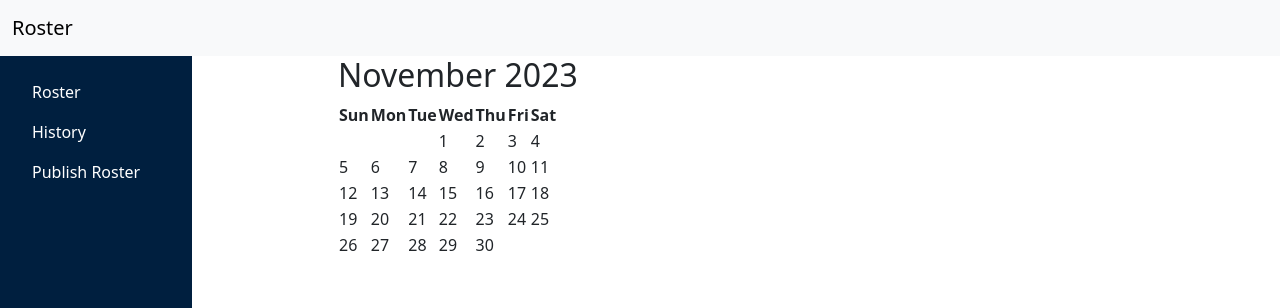
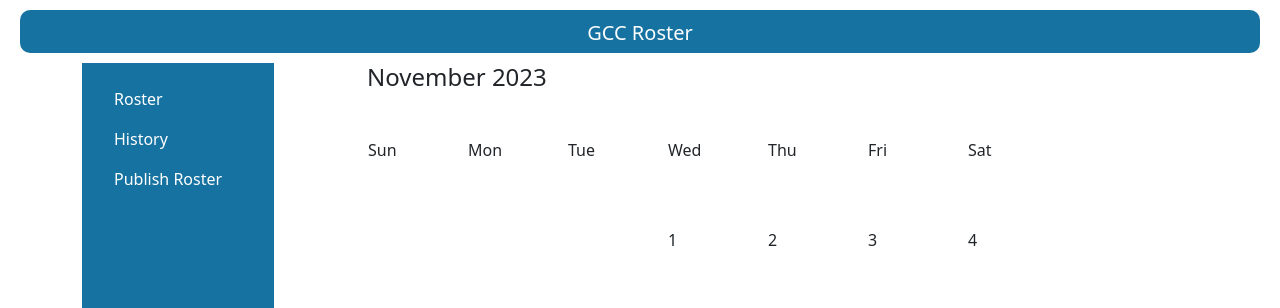
Before and after one commit to inshal-dev/roster-gcc, an Angular app: page / in a window 1280 px wide. Both pictures are taken after a click on the button "Login". Shown: the top 308 px of the page. Built offline with nearby package versions, Linux system fonts and the light colour scheme.

Commit message:
UI fix up

```diff
--- a/src/app/components/calendar/calendar.component.html
+++ b/src/app/components/calendar/calendar.component.html
@@ -1,14 +1,14 @@
 <div>
     <!-- <button (click)="previousMonth()">Previous Month</button> -->
-    <h2>{{ currentDate.format('MMMM YYYY') }}</h2>
+    <h2 class="month-font">{{ currentDate.format('MMMM YYYY') }}</h2>
     <!-- <button (click)="nextMonth()">Next Month</button> -->
   </div>
 
   <table>
     <tr>
-      <th *ngFor="let day of weekdays">{{ day }}</th>
+      <th class="table-head" *ngFor="let day of weekdays">{{ day }}</th>
     </tr>
-    <tr *ngFor="let week of getDaysInMonth() | daysFormatter: 7">
+    <tr class="table-row" *ngFor="let week of getDaysInMonth() | daysFormatter: 7">
       <td *ngFor="let day of week">
         <div *ngIf="day">
           {{ day.dayNumber }}
--- a/src/app/components/calendar/calendar.component.scss
+++ b/src/app/components/calendar/calendar.component.scss
@@ -0,0 +1,13 @@
+.table-head{
+  width: 100px;
+  height: 100px;
+  font-weight: 400;
+}
+.table-row{
+  height: 80px;
+}
+
+.month-font{
+  font-size: 24px;
+  font-weight: 400;
+}
--- a/src/app/components/dashboard/dashboard.component.html
+++ b/src/app/components/dashboard/dashboard.component.html
@@ -1,3 +1,4 @@
-<div class="container">
-    <app-calendar>ß</app-calendar>
-</div>
+
+    <section>
+      <app-calendar> </app-calendar>
+    </section>
--- a/src/app/components/head-nav/head-nav.component.html
+++ b/src/app/components/head-nav/head-nav.component.html
@@ -1,5 +1,5 @@
-<nav class="navbar bg-body-tertiary">
-    <div class="container-fluid">
-      <a class="navbar-brand" href="#">Roster</a>
+<nav class="navbar">
+    <div class="container d-flex justify-content-center align-conten-center">
+      <a class="navbar-brand text-white s" href="#" >GCC Roster</a>
     </div>
   </nav>
--- a/src/app/components/head-nav/head-nav.component.scss
+++ b/src/app/components/head-nav/head-nav.component.scss
@@ -0,0 +1,11 @@
+.navbar{
+  margin: 10px auto;
+  width: 1240px;
+  height: 43px;
+  border-radius: 10px;
+  background-color: #1572A1;
+}
+a{
+margin: 0;
+padding: 0;
+}
--- a/src/app/components/home/home.component.html
+++ b/src/app/components/home/home.component.html
@@ -1,9 +1,8 @@
 <app-head-nav></app-head-nav>
-
-@if(userState==true){
+<div class="container">
+  @if(userState){
     <app-login (authState)="LogIn($event)"></app-login>
   }@else{
-  <div class="  content">
       <div class="row">
         <div class="col-3">
           <app-side-nav></app-side-nav>
@@ -12,6 +11,5 @@
           <app-dashboard></app-dashboard>
         </div>
       </div>
+  }
 </div>
-
-}
--- a/src/app/components/home/home.component.scss
+++ b/src/app/components/home/home.component.scss
@@ -0,0 +1,3 @@
+.container{
+  margin: 0 auto;
+}
--- a/src/app/components/side-nav/side-nav.component.scss
+++ b/src/app/components/side-nav/side-nav.component.scss
@@ -1,5 +1,5 @@
 .side-nav{
-    background-color: #001F3F;
+    background-color: #1572A1;
     width: 15vw;
-    height: 100vh;
+    height: 82vh;
 }
```
Also changed, not shown: src/app/components/home/home.component.ts (line endings or trailing spaces), 1 other file (tests, documents, lock files or other folders). Lines whose indentation alone changed are shown as unchanged.
